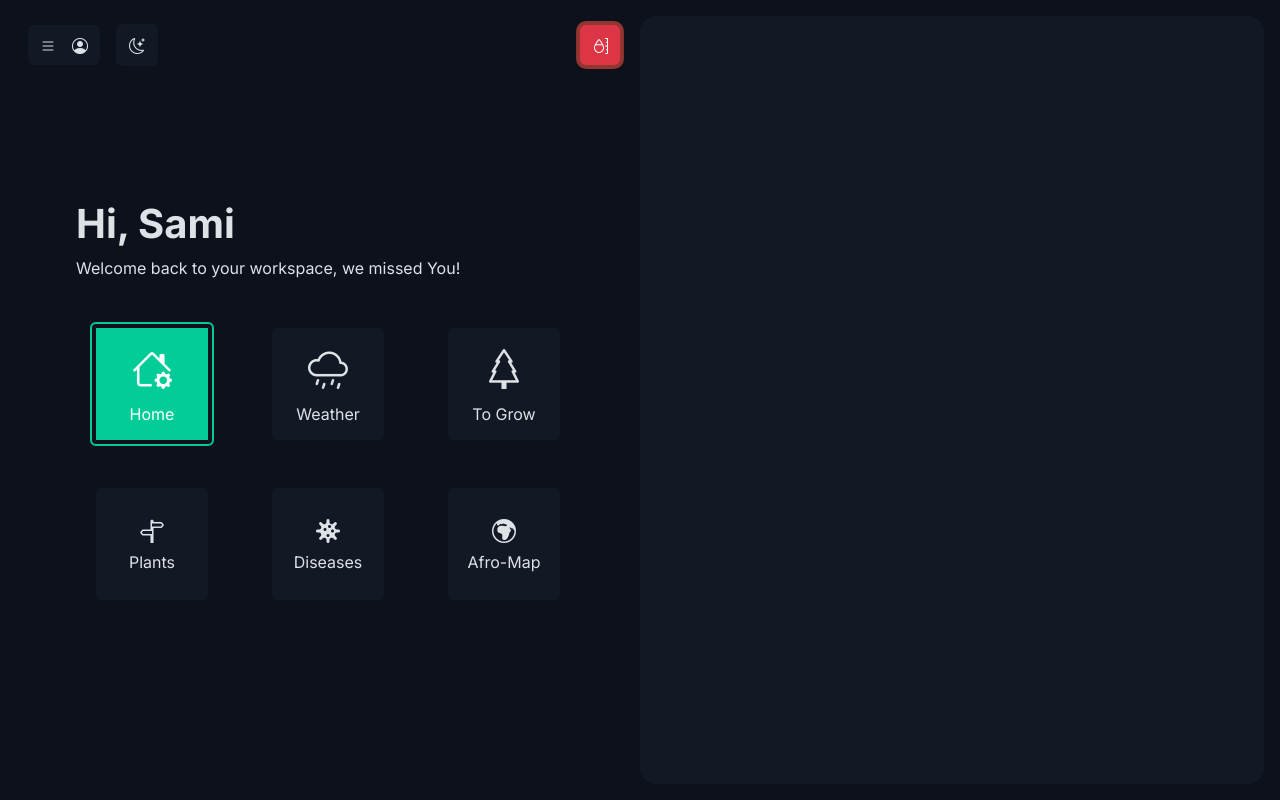
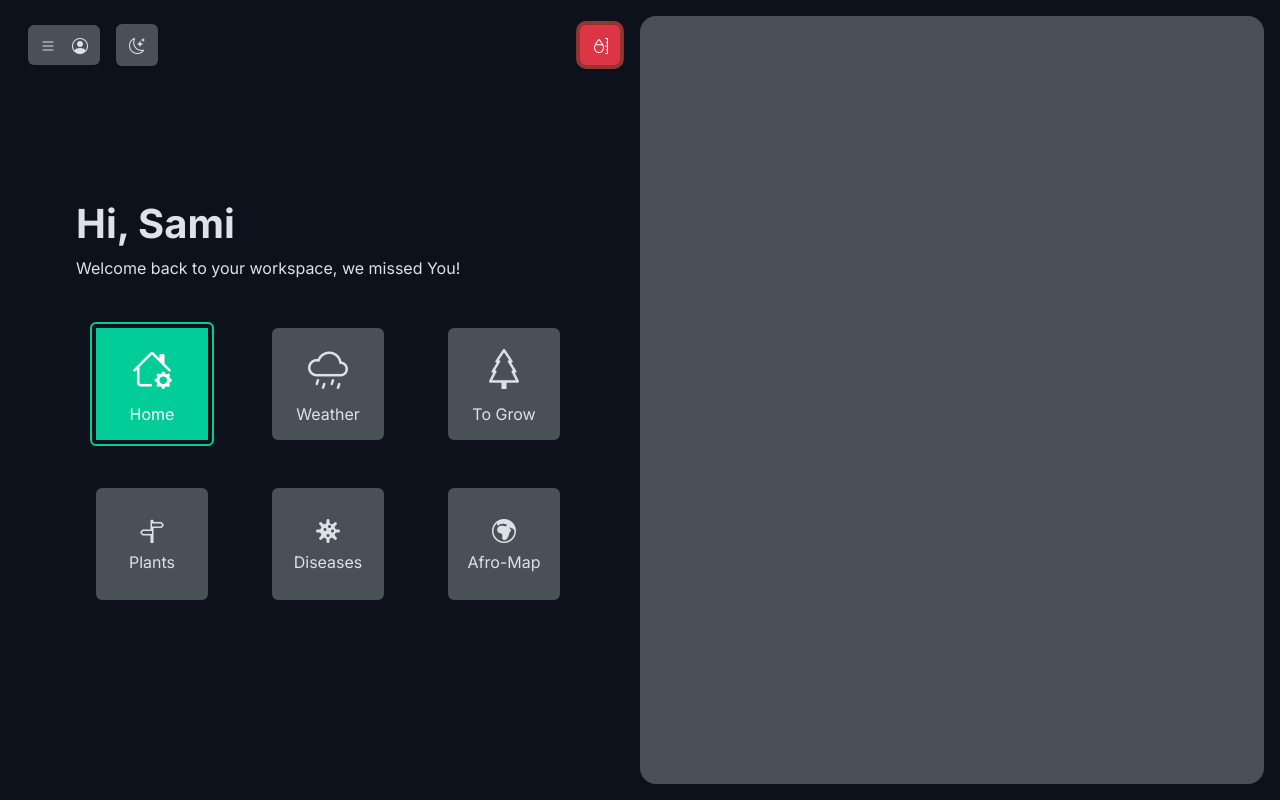
Before and after one commit to EcoGen-Innovators/AgriBot, a Flask app: page / in a window 1280 px wide. Run offline with Flask 2, Linux system fonts and the light colour scheme; some libraries are stand-ins or nearby versions.

Commit message:
Resolve merge conflict

```diff
--- a/app/v1/templates/index.html
+++ b/app/v1/templates/index.html
@@ -17,18 +17,18 @@
           <nav class="position-absolute d-md-flex align-items-center justify-content-between w-50 pe-5 gap-3 py-2 d-none">
             <div class="hstack gap-3">
               <div class="dropdown">
-                <button class="btn bg-secondary border-0 hstack gap-3" type="button" data-bs-toggle="dropdown" aria-expanded="false">
+                <button class="btn bg-light border-0 hstack gap-3" type="button" data-bs-toggle="dropdown" aria-expanded="false">
                   <i class="bi bi-list"></i>
                   <i class="bi bi-person-circle"></i>
                 </button>
-                <ul class="dropdown-menu border-0 bg-secondary mt-3 shadow">
-                  <li><a class="dropdown-item" href="register.html">Sign up</a></li>
-                  <li><a class="dropdown-item" href="login.html">Login</a></li>
+                <ul class="dropdown-menu border-0 bg-light mt-3 shadow">
+                  <li><a class="dropdown-item" href="/register">Sign up</a></li>
+                  <li><a class="dropdown-item" href="/login">Login</a></li>
                   <li><hr class="dropdown-divider"></li>
                   <li><a class="dropdown-item" href="#"><i class="bi bi-escape me-2"></i>Log out</a></li>
                 </ul>
               </div>
-              <button type="button" class="btn bg-secondary" id="theme-switch"></button>
+              <button type="button" class="btn bg-light" id="theme-switch"></button>
             </div>
             <button type="button" class="btn border-0 btn-danger" id="early-warning"><i class="bi bi-moisture"></i></button>
           </nav>
@@ -42,7 +42,7 @@
               <!-- <h1 class="fs-5">Menu</h1> -->
               <ul class="nav nav-pills row row-cols-6 row-cols-md-3 gy-5 mb-5 mb-md-0 f-tab" id="pills-tab" role="tablist">
                 <li class="nav-item" role="presentation">
-                  <button class="nav-link icon-btn-lg bg-secondary mx-auto active" id="pills-home-tab" data-bs-toggle="pill" data-bs-target="#pills-home" type="button" role="tab" aria-controls="pills-home" aria-selected="true">
+                  <button class="nav-link icon-btn-lg bg-light mx-auto active" id="pills-home-tab" data-bs-toggle="pill" data-bs-target="#pills-home" type="button" role="tab" aria-controls="pills-home" aria-selected="true">
                     <div class="d-block">
                       <i class="bi bi-house-gear fs-1"></i>
                       <p class="mb-0 m-item">Home</p>
@@ -50,7 +50,7 @@
                   </button>
                 </li>
                 <li class="nav-item" role="presentation">
-                  <button class="nav-link icon-btn-lg bg-secondary mx-auto" id="pills-weather-tab" data-bs-toggle="pill" data-bs-target="#pills-weather" type="button" role="tab" aria-controls="pills-weather" aria-selected="false">
+                  <button class="nav-link icon-btn-lg bg-light mx-auto" id="pills-weather-tab" data-bs-toggle="pill" data-bs-target="#pills-weather" type="button" role="tab" aria-controls="pills-weather" aria-selected="false">
                     <div class="d-block">
                       <i class="bi bi-cloud-drizzle fs-1"></i>
                       <p class="mb-0 m-item">Weather</p>
@@ -58,7 +58,7 @@
                   </button>
                 </li>
                 <li class="nav-item" role="presentation">
-                  <button class="nav-link icon-btn-lg bg-secondary mx-auto" id="pills-togrow-tab" data-bs-toggle="pill" data-bs-target="#pills-togrow" type="button" role="tab" aria-controls="pills-togrow" aria-selected="false">
+                  <button class="nav-link icon-btn-lg bg-light mx-auto" id="pills-togrow-tab" data-bs-toggle="pill" data-bs-target="#pills-togrow" type="button" role="tab" aria-controls="pills-togrow" aria-selected="false">
                       <div class="d-block">
                         <i class="bi bi-tree fs-1"></i>
                         <p class="mb-0 m-item">To Grow</p>
@@ -66,7 +66,7 @@
                   </button>
                 </li>
                 <li class="nav-item" role="presentation">
-                  <button class="nav-link icon-btn-lg bg-secondary mx-auto" id="pills-disease-tab" data-bs-toggle="pill" data-bs-target="#pills-disease" type="button" role="tab" aria-controls="pills-disease" aria-selected="false">
+                  <button class="nav-link icon-btn-lg bg-light mx-auto" id="pills-disease-tab" data-bs-toggle="pill" data-bs-target="#pills-disease" type="button" role="tab" aria-controls="pills-disease" aria-selected="false">
                     <div class="d-block">
                       <i class="bi bi-signpost-split"></i>
                       <p class="mb-0 m-item">Plants</p>
@@ -74,7 +74,7 @@
                   </button>
                 </li>
                 <li class="nav-item" role="presentation">
-                  <button class="nav-link icon-btn-lg bg-secondary mx-auto" id="pills--tab" data-bs-toggle="pill" data-bs-target="#pills-" type="button" role="tab" aria-controls="pills-" aria-selected="false">
+                  <button class="nav-link icon-btn-lg bg-light mx-auto" id="pills--tab" data-bs-toggle="pill" data-bs-target="#pills-" type="button" role="tab" aria-controls="pills-" aria-selected="false">
                     <div class="d-block">
                       <i class="bi bi-virus2"></i>
                       <p class="mb-0 m-item">Diseases</p>
@@ -82,7 +82,7 @@
                   </button>
                 </li>
                 <li class="nav-item" role="presentation">
-                  <button class="nav-link icon-btn-lg bg-secondary mx-auto" id="pills-afromap-tab" data-bs-toggle="pill" data-bs-target="#pills-afromap" type="button" role="tab" aria-controls="pills-afromap" aria-selected="false">
+                  <button class="nav-link icon-btn-lg bg-light mx-auto" id="pills-afromap-tab" data-bs-toggle="pill" data-bs-target="#pills-afromap" type="button" role="tab" aria-controls="pills-afromap" aria-selected="false">
                     <div class="d-block">
                       <i class="bi bi-globe-europe-africa"></i>
                       <p class="mb-0 m-item">Afro-Map</p>
@@ -94,7 +94,7 @@
            </div>
           </div>
         </div>
-        <div class="col h-65 h-md-100 bg-secondary rounded-4 overflow-auto">
+        <div class="col h-65 h-md-100 bg-light rounded-4 overflow-auto">
           <div class="tab-content py-4 p-md-4 h-100" id="pills-tabContent">
             <div class="tab-pane fade pb-4 position-relative h-100 show active" id="pills-home" role="tabpanel" aria-labelledby="pills-home-tab" tabindex="0">
 
@@ -116,7 +116,7 @@
                           <label for="cityInput" class="small">Enter City Name:</label>
                           <div class="hstack gap-2">
                           <input type="text" class="form-control" id="cityInput" placeholder="City Name" required>
-                          <button type="button" class="bg-secondary btn border-0 h-100" id="autoDetect" data-bs-toggle="tooltip" data-bs-placement="top" data-bs-custom-class="Precise Location"><i class="bi bi-geo"></i></button>
+                          <button type="button" class="bg-light btn border-0 h-100" id="autoDetect" data-bs-toggle="tooltip" data-bs-placement="top" data-bs-custom-class="Precise Location"><i class="bi bi-geo"></i></button>
                           </div>
                           <button type="button" class="btn cs-success text-white w-100 mt-2" id="searchBtn">Search</button>
                         </div>
@@ -180,7 +180,7 @@
                 <canvas id="hourlyChart" width="400" height="200"></canvas>
               </div>
             </div>
-            <div class="tab-pane fade pb-4" id="pills-togrow" role="tabpanel" aria-labelledby="pills-togrow-tab" tabindex="0">
+            <div class="tab-pane fade pb-4 h-" id="pills-togrow" role="tabpanel" aria-labelledby="pills-togrow-tab" tabindex="0">
               <div class="container h-100">
                 <form action="/login" method="post" class="bg-dark p-4 rounded-4 mb-4">
                     <!-- Name:
@@ -245,7 +245,7 @@
                 </div>
             </div>
             </div>
-            <div class="tab-pane fade pb-4 " id="pills-disease" role="tabpanel" aria-labelledby="pills-disease-tab" tabindex="0">
+            <div class="tab-pane fade pb-4" id="pills-disease" role="tabpanel" aria-labelledby="pills-disease-tab" tabindex="0">
                 <div class="container pt-5">
                   <div class="mb-4">
                     <label for="plantName" class="mb-2">Enter a plant name to lunch the search</label>
@@ -291,7 +291,6 @@
                         </div>
                       </div>
                     </div>
-
                   </div>
                 </div>
                 <div class="col-9">
@@ -465,15 +464,11 @@
                 </div>
                 </div>
               </div>
-              <!-- ? Crops -->
-              <div class="d-grid w-100">
-                <h1 class="small">Top 10 crops</h1>
-                <div class="card border-0">
-                  <div class="card-body">
-                  <div id="ccorps" class="h-100">N/A</div>
-                </div>
-              </div>
-              </div>
+
+
+
+
+
             </div>
             </div>
           </div>
```
